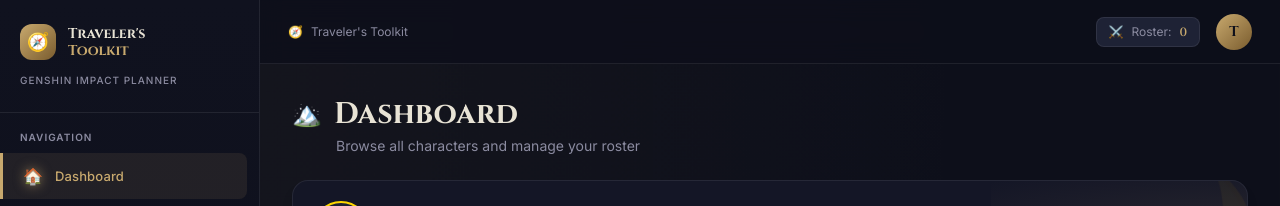
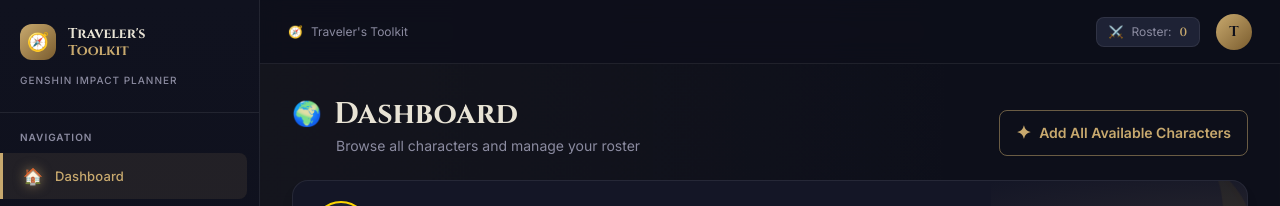
Before and after one commit to ItsCryp7iC/travelers-toolkit, a React (Vite) app: page / in a window 1280 px wide. Shown: the top 206 px of the page. Built offline with nearby package versions, Linux system fonts and the light colour scheme.

Commit message:
feat: Add 'Add All Characters' quick action to Dashboard
Implemented a batch-add utility on the dashboard to allow veteran players to instantly populate their roster with all missing characters, complete with safe default states and a confirmation safeguard.

```diff
--- a/src/pages/Dashboard.jsx
+++ b/src/pages/Dashboard.jsx
@@ -36,6 +36,20 @@ function StatCard({ icon, label, value, accent }) {
 
 export default function Dashboard() {
   const roster = useStore((s) => s.roster)
+  const batchAddCharacters = useStore((s) => s.batchAddCharacters)
+
+  const handleAddAllCharacters = () => {
+    const missing = charactersData.filter((c) => !roster[c.name])
+    if (missing.length === 0) {
+      alert("All available characters are already in your roster!")
+      return
+    }
+
+    if (!window.confirm(`Are you sure you want to add all ${missing.length} missing characters to your roster?`)) return
+
+    batchAddCharacters(missing.map((c) => c.name))
+    alert(`Successfully added ${missing.length} missing characters!`)
+  }
 
   const [search,        setSearch]        = useState('')
   const [elementFilter, setElementFilter] = useState('All')
@@ -97,9 +111,10 @@ export default function Dashboard() {
   return (
     <div className="animate-fade-in">
       {/* ── Page Header ────────────────────────────── */}
-      <div className="mb-6">
+      <div className="mb-6 flex flex-col sm:flex-row sm:items-end justify-between gap-4">
+        <div>
           <div className="flex items-center gap-3 mb-1">
-          <span className="text-2xl">🏔️</span>
+            <span className="text-2xl">🌍</span>
             <h1 className="font-cinzel font-bold text-2xl md:text-3xl text-[var(--text)]">
               Dashboard
             </h1>
@@ -107,6 +122,15 @@ export default function Dashboard() {
           <p className="text-[var(--muted)] text-sm ml-11">
             Browse all characters and manage your roster
           </p>
+        </div>
+
+        <button
+          onClick={handleAddAllCharacters}
+          className="flex items-center gap-2 px-4 py-2 border border-[#C8A96E]/50 text-[#C8A96E] hover:bg-[#C8A96E]/10 rounded-lg text-sm font-semibold transition-colors shadow-sm"
+        >
+          <span className="text-lg">✦</span>
+          Add All Available Characters
+        </button>
       </div>
 
       {/* ── Resin Tracker ────────────────────────────── */}
--- a/src/store/useStore.js
+++ b/src/store/useStore.js
@@ -45,6 +45,31 @@ const useStore = create(
               },
             },
           }
+        }),
+
+      batchAddCharacters: (namesArray) =>
+        set((state) => {
+          let hasChanges = false
+          const newRoster = { ...state.roster }
+
+          namesArray.forEach((name) => {
+            if (!newRoster[name]) {
+              newRoster[name] = {
+                level: 1,
+                ascension: 0,
+                targetLevel: 90,
+                targetAscension: 6,
+                talents:       { normal: 1, skill: 1, burst: 1 },
+                targetTalents: { normal: 10, skill: 10, burst: 10 },
+                equippedWeaponId: null,
+                tracked: true,
+              }
+              hasChanges = true
+            }
+          })
+
+          if (!hasChanges) return state
+          return { roster: newRoster }
         }),
 
       removeCharacter: (name) =>
```
Lines whose indentation alone changed are shown as unchanged.
